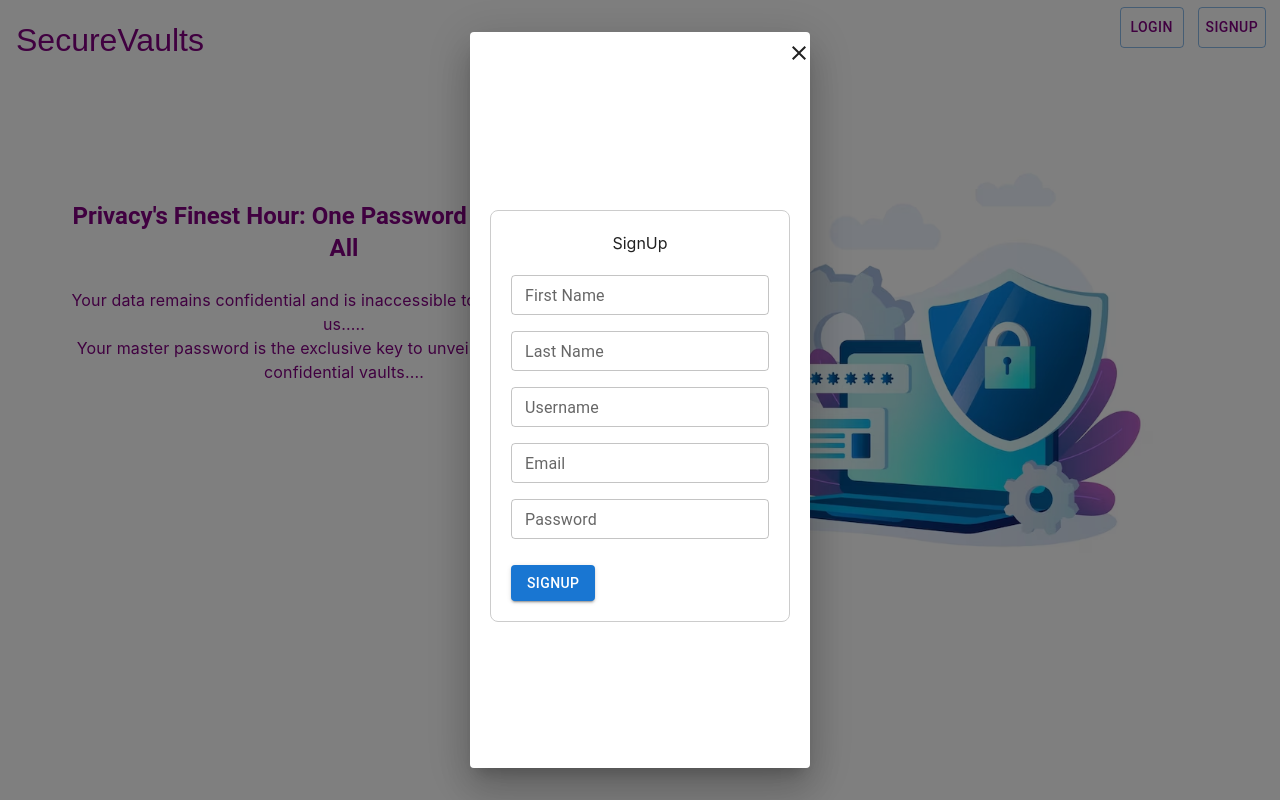
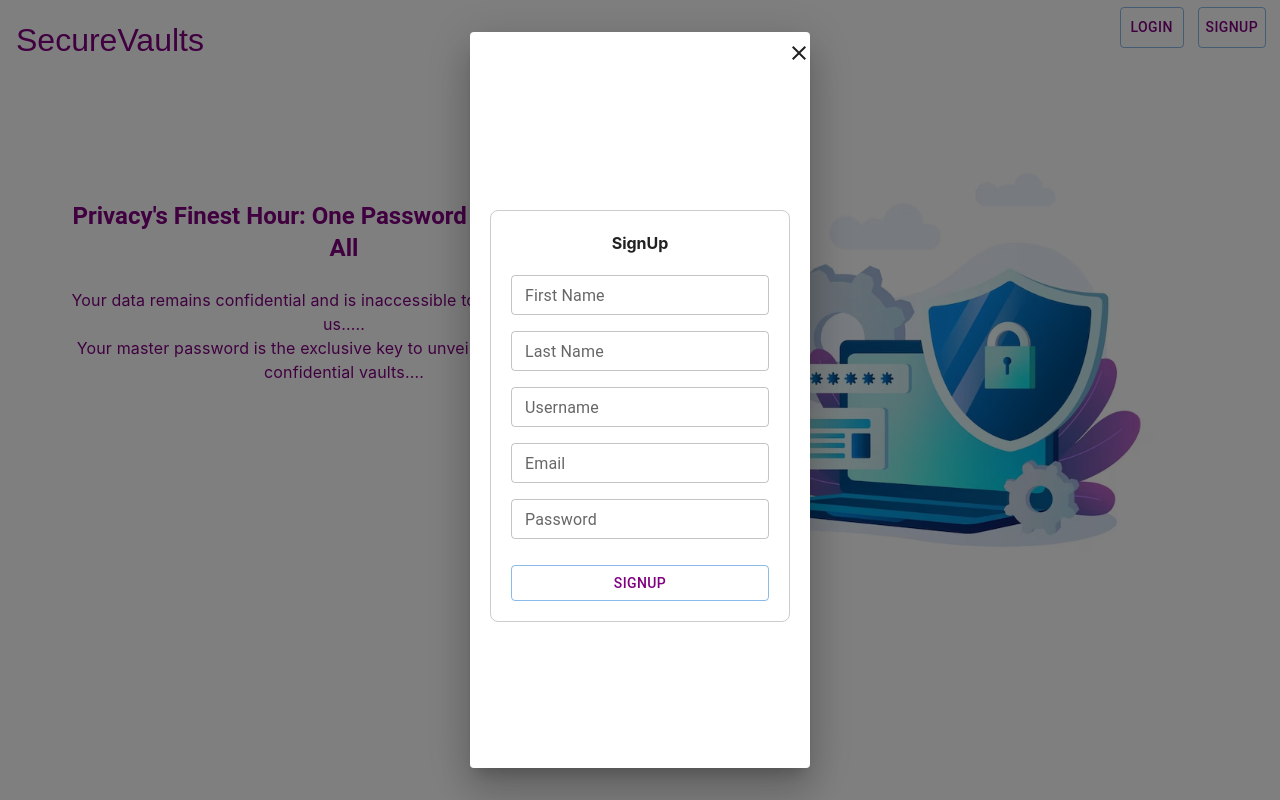
Before and after one commit to Jaiminiraval15/SecureVaults, a React (Create React App) app in the folder client/: page / in a window 1280 px wide. Both pictures are taken after a click on the button "SIGNUP". Built offline with nearby package versions, Linux system fonts and the light colour scheme.

Commit message:
Modify ui of form

```diff
--- a/client/src/components/Forms/LoginForm.js
+++ b/client/src/components/Forms/LoginForm.js
@@ -1,4 +1,4 @@
-import { Box, Button, TextField, FormControl, OutlinedInput } from "@mui/material";
+import { Box, Button, TextField, FormControl } from "@mui/material";
 import { useState } from "react";
 import { useLogin } from "../../hooks/useLogin";
 
@@ -20,6 +20,8 @@ export default function LoginForm() {
         alignItems: "center",
         justifyContent: "center",
         minHeight: "100vh",
+        overflow: "hidden",
+
       }}
     >
       <form
@@ -30,13 +32,14 @@ export default function LoginForm() {
           border: "1px solid #ccc",
           borderRadius: "8px",
           backgroundColor: "#fff",
+          overflow: "hidden",
         }}
       >
-        <h2 style={{ marginBottom: "20px", textAlign: "center" }}>Login</h2>
+        <h2 style={{ marginBottom: "20px", textAlign: "center",fontWeight:'bolder' }}>Login</h2>
 
         <FormControl fullWidth sx={{ marginBottom: 2 }}>
           <TextField
-           name="email"
+            name="email"
             label="Email"
             variant="outlined"
             type="email"
@@ -44,12 +47,13 @@ export default function LoginForm() {
             value={email}
             id="email"
             autoComplete="off"
+            sx={{ marginBottom: "20px" }}
           />
         </FormControl>
 
         <FormControl fullWidth sx={{ marginBottom: 2 }}>
           <TextField
-          id ="password"
+            id ="password"
             name="password"
             label="Password"
             variant="outlined"
@@ -57,21 +61,32 @@ export default function LoginForm() {
             onChange={(e) => setPassword(e.target.value)}
             value={password}
             autoComplete="off"
+            sx={{ marginBottom: "20px" }}
           />
         </FormControl>
 
         <Button
           disabled={isLoading}
-          variant="contained"
+          variant="outlined"
           color="primary"
           type="submit"
-          style={{ marginTop: "10px" }}
+          style={{ marginTop: "10px", width: "100%" ,color:'purple'}}
         >
           Login
         </Button>
-        {error && <div className='error' style={{ marginTop: "10px", textAlign: "center" }}>{error}</div>}
+        {error && (
+          <div
+            className='error'
+            style={{
+              marginTop: "10px",
+              textAlign: "center",
+              width: "100%",
+            }}
+          >
+            {error}
+          </div>
+        )}
       </form>
     </Box>
-
   );
 }
--- a/client/src/components/Forms/SignupForm.js
+++ b/client/src/components/Forms/SignupForm.js
@@ -35,7 +35,7 @@ export default function SignupForm() {
           backgroundColor: "#fff",
         }}
       >
-        <h2 style={{ marginBottom: "20px", textAlign: "center" }}>SignUp</h2>
+        <h2 style={{ marginBottom: "20px", textAlign: "center" ,fontWeight:'bolder'}}>SignUp</h2>
 
         <FormControl fullWidth sx={{ marginBottom: 2 }}>
           <TextField
@@ -69,6 +69,7 @@ export default function SignupForm() {
             label="Username"
             variant="outlined"
             type="text"
+
             onChange={(e) => setUserName(e.target.value)}
             value={userName}
             size="small"
@@ -102,11 +103,11 @@ export default function SignupForm() {
         </FormControl>
 
         <Button
-          disabled={isLoading}
-          variant="contained"
-          color="primary"
-          type="submit"
-          style={{ marginTop: "10px" }}
+        disabled={isLoading}
+        variant="outlined"
+        color="primary"
+        type="submit"
+        style={{ marginTop: "10px", width: "100%" ,color:'purple'}}
         >
           Signup
         </Button>
```
